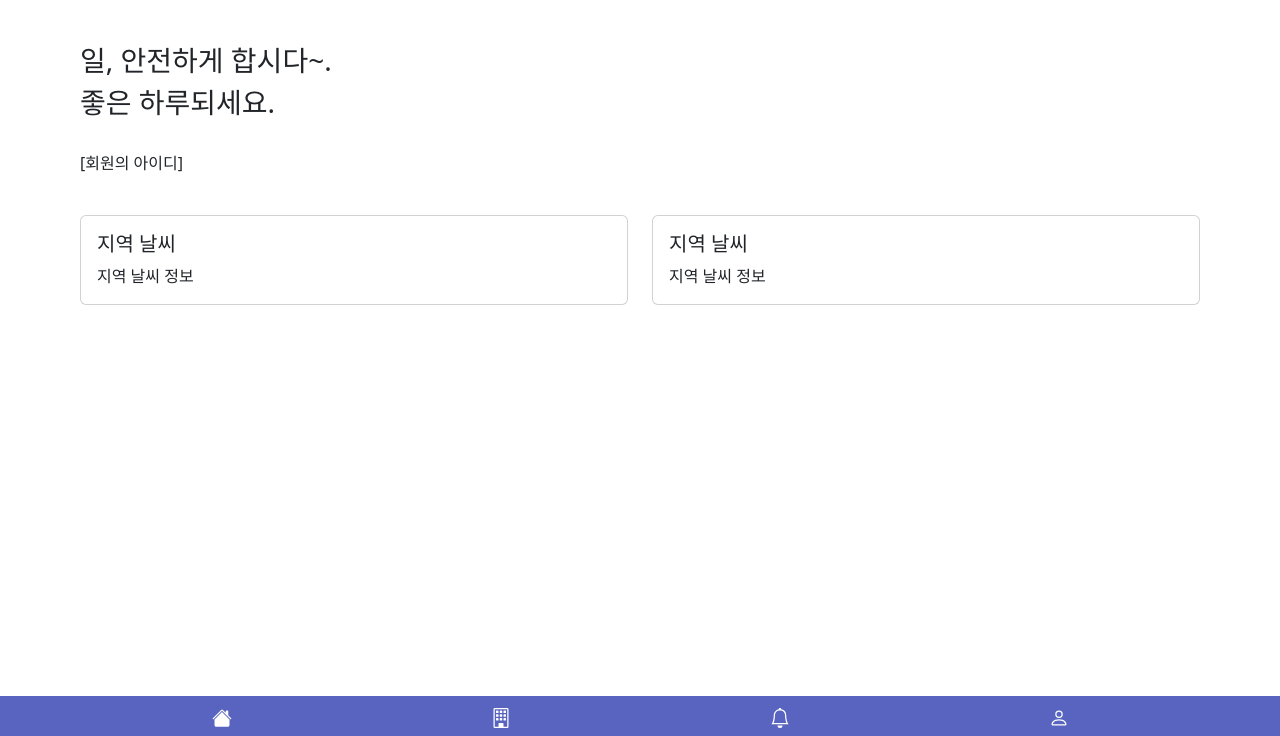
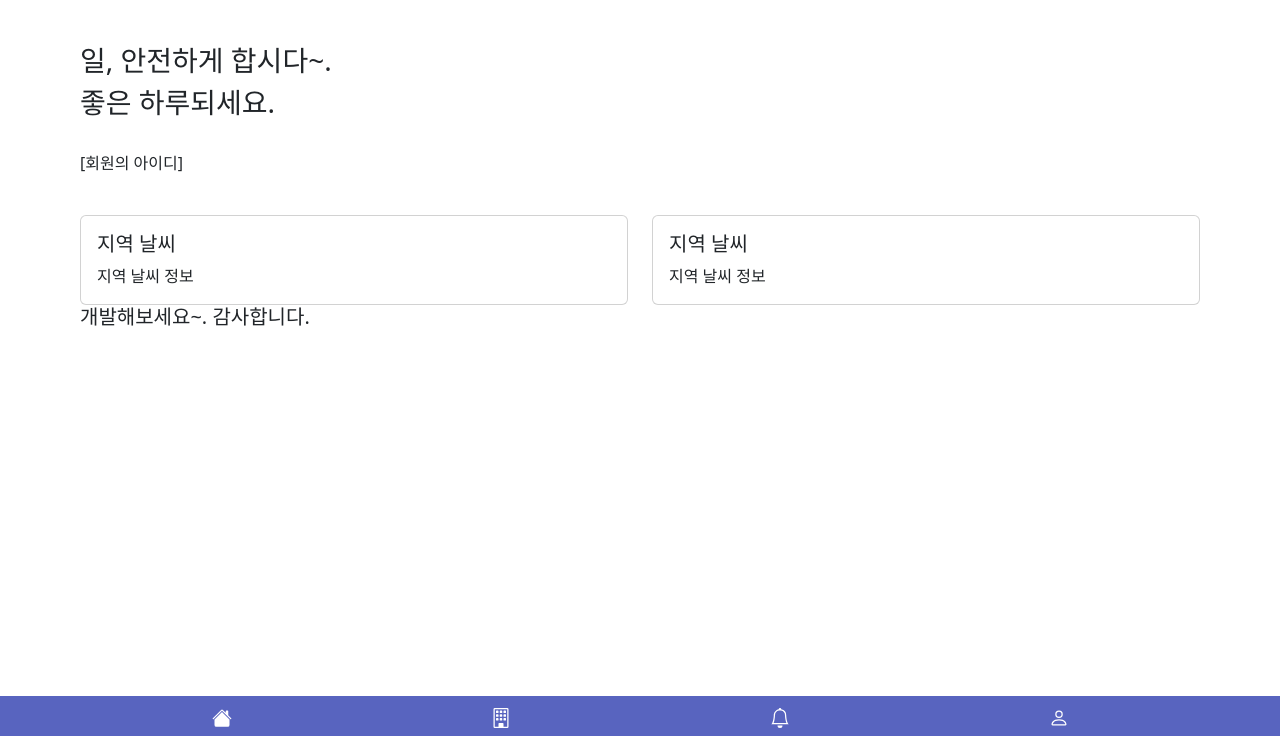
Before and after one commit to infott2t/smartfactory-ex-template-bootstrap-default, a plain HTML site: page index.html in a window 1280 px wide. Shown: the part 64-800 px from the top of the page. Drawn offline with nearby package versions, Linux system fonts and the light colour scheme.

Commit message:
소스코드 올림 완료. 2023년 1월 8일.

```diff
--- a/index.html
+++ b/index.html
@@ -108,6 +108,7 @@
         </div>
       </div>
     <!--지역 날씨 정보 끝-->
+      <h5> 개발해보세요~. 감사합니다.</h5>
     <!-- 인기 있는 일 소개 -->
 
       <!-- 인기 있는 일 소개 끝 -->
```
